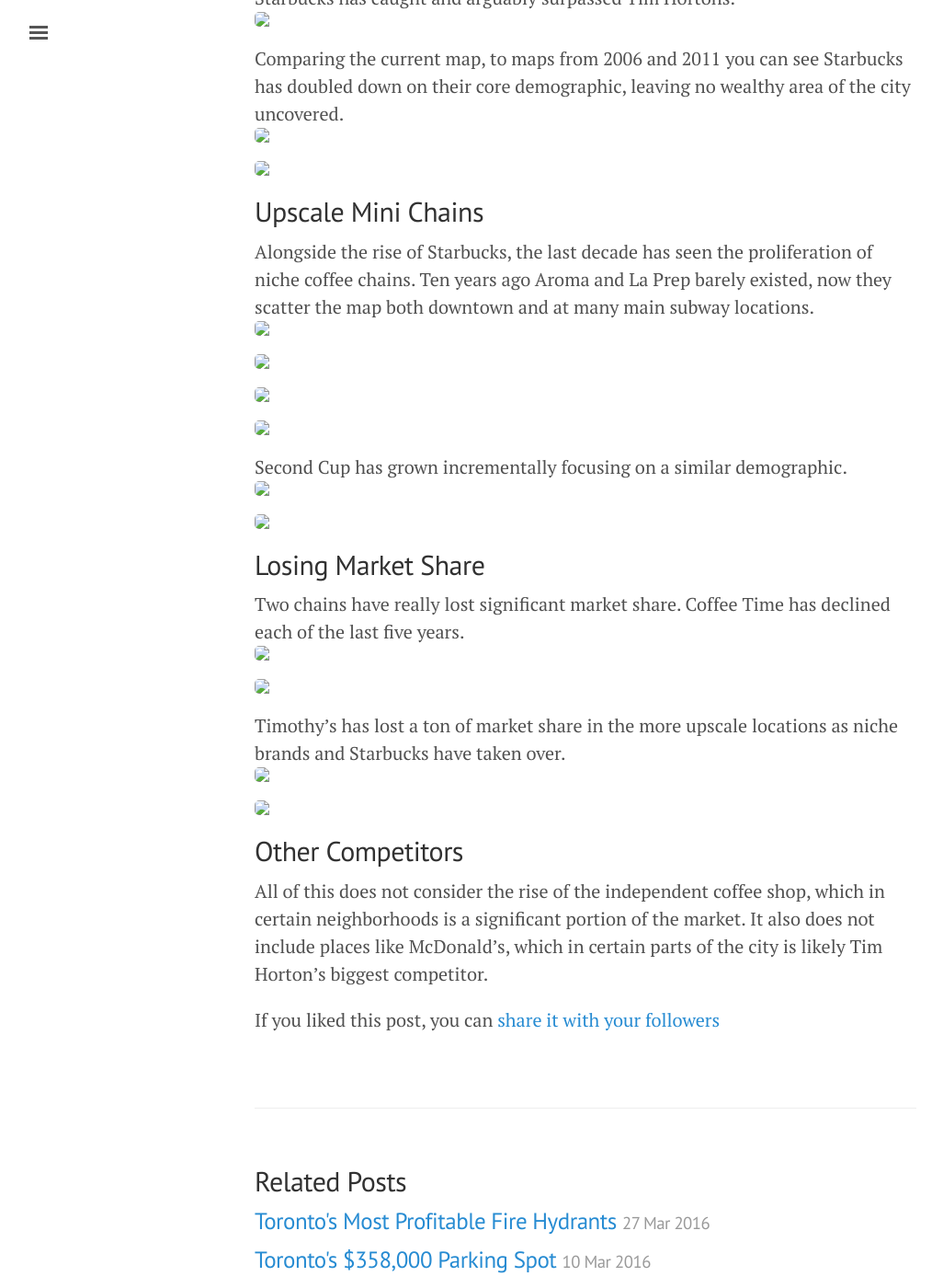
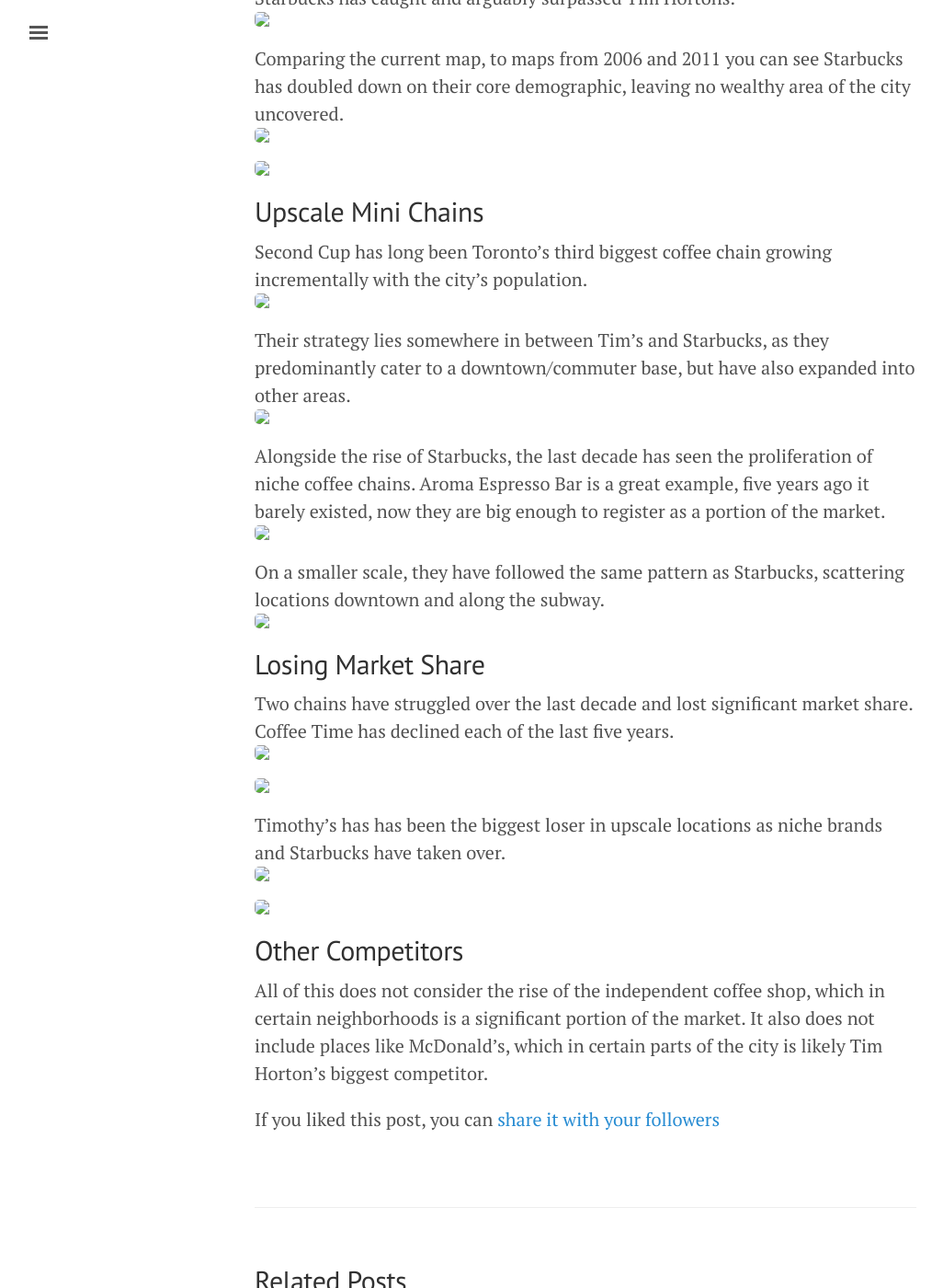
Before and after one commit to dbrait/dbrait-blog, a Jekyll site: the page built from _posts/2016-06-27-Toronto's Coffee Chains.md, in a window 1280 px wide and 1400 px high, scrolled down 892 px. Shown: the whole window at 92% size, without its empty margins (3-1029 px from the left). Built offline with Jekyll 4.4.1, drawn with Linux system fonts in a browser that asks for light colours; some of the changed text lies outside the part shown.

Commit message:
Update 2016-06-27-Toronto's Coffee Chains.md

```diff
--- a/_posts/2016-06-27-Toronto's Coffee Chains.md
+++ b/_posts/2016-06-27-Toronto's Coffee Chains.md
@@ -8,16 +8,18 @@
 The City of Toronto's <a href="http://www1.toronto.ca/wps/portal/contentonly?vgnextoid=83a7c060155d0310VgnVCM1000003dd60f89RCRD&vgnextchannel=bee6e03bb8d1e310VgnVCM10000071d60f89RCRD">open data portal</a> has a frequently updated dataset with detailed information on all the licences issued in the city.  I thought it would be interesting to look at the city's coffee shops and examine the current landscape and how things have changed over the last 15 years.
 
 ## Tim Hortons
-Tim Horton's has always been the undisputed king of coffee in Toronto and this trend is self evident when looking at the numbers. <img src="img/Tims Graph.png">  For the last fifteen years they have had a dominating presence across the city.  There is a dense concentration of stores in downtown and the rest of the map is close to evenly distributed, with Tim's locations popping up near most major intersections. <img src="img/Tims Current.png">
+Tim Horton's has always been the undisputed king of coffee in Toronto as evidenced by the numbers. <img src="img/Tims Graph.png">  For the last fifteen years they have had a dominating presence across the city.  There is a dense concentration of stores in downtown and the rest of the map is close to evenly distributed, with Tim's locations popping up near most major intersections. <img src="img/Tims Current.png">
 
 ## Starbucks
 The last decade's most notable development is the aggressive expansion of Starbucks. <img src="img/Starbucks Graph.png">  Tim's can still claim superior breadth throughout the city.  However, along the subway lines, in the downtown core, and in Toronto's upscale neighbourhoods, Starbucks has caught and arguably surpassed Tim Hortons.<img src="img/Starbucks Current.png">  Comparing the current map, to maps from 2006 and 2011 you can see Starbucks has doubled down on their core demographic, leaving no wealthy area of the city uncovered. <img src="img/Starbucks Five Years.png"> <img src="img/Starbucks Ten Years.png">
 
 ## Upscale Mini Chains
-Alongside the rise of Starbucks, the last decade has seen the proliferation of niche coffee chains.  Ten years ago Aroma and La Prep barely existed, now they scatter the map both downtown and at many main subway locations. <img src="img/La Prep Graph.png"> <img src="img/Aroma Graph.png"> <img src="img/La Prep Current.png"> <img src="img/Aroma Current.png"> Second Cup has grown incrementally focusing on a similar demographic. <img src="img/Second Cup Graph.png"> <img src="img/Second Cup Current.png">
+Second Cup has long been Toronto's third biggest coffee chain growing incrementally with the city's population. <img src="img/Second Cup Graph.png"> Their strategy lies somewhere in between Tim's and Starbucks, as they predominantly cater to a downtown/commuter base, but have also expanded into other areas. <img src="img/Second Cup Current.png">
+
+Alongside the rise of Starbucks, the last decade has seen the proliferation of niche coffee chains.  Aroma Espresso Bar is a great example, five years ago it barely existed, now they are big enough to register as a portion of the market.<img src="img/Aroma Graph.png">  On a smaller scale, they have followed the same pattern as Starbucks, scattering locations downtown and along the subway. <img src="img/Aroma Current.png">
 
 ## Losing Market Share
-Two chains have really lost significant market share.  Coffee Time has declined each of the last five years. <img src="img/Coffee Time Graph.png"> <img src="img/Coffee Time Current.png">  Timothy's has lost a ton of market share in the more upscale locations as niche brands and Starbucks have taken over. <img src="img/Timothys Graph.png"> <img src="img/Timothys Current.png">
+Two chains have struggled over the last decade and lost significant market share.  Coffee Time has declined each of the last five years. <img src="img/Coffee Time Graph.png"> <img src="img/Coffee Time Current.png">  Timothy's has has been the biggest loser in upscale locations as niche brands and Starbucks have taken over. <img src="img/Timothys Graph.png"> <img src="img/Timothys Current.png">
 
 ## Other Competitors
 All of this does not consider the rise of the independent coffee shop, which in certain neighborhoods is a significant portion of the market.  It also does not include places like McDonald's, which in certain parts of the city is likely Tim Horton's biggest competitor.
```
